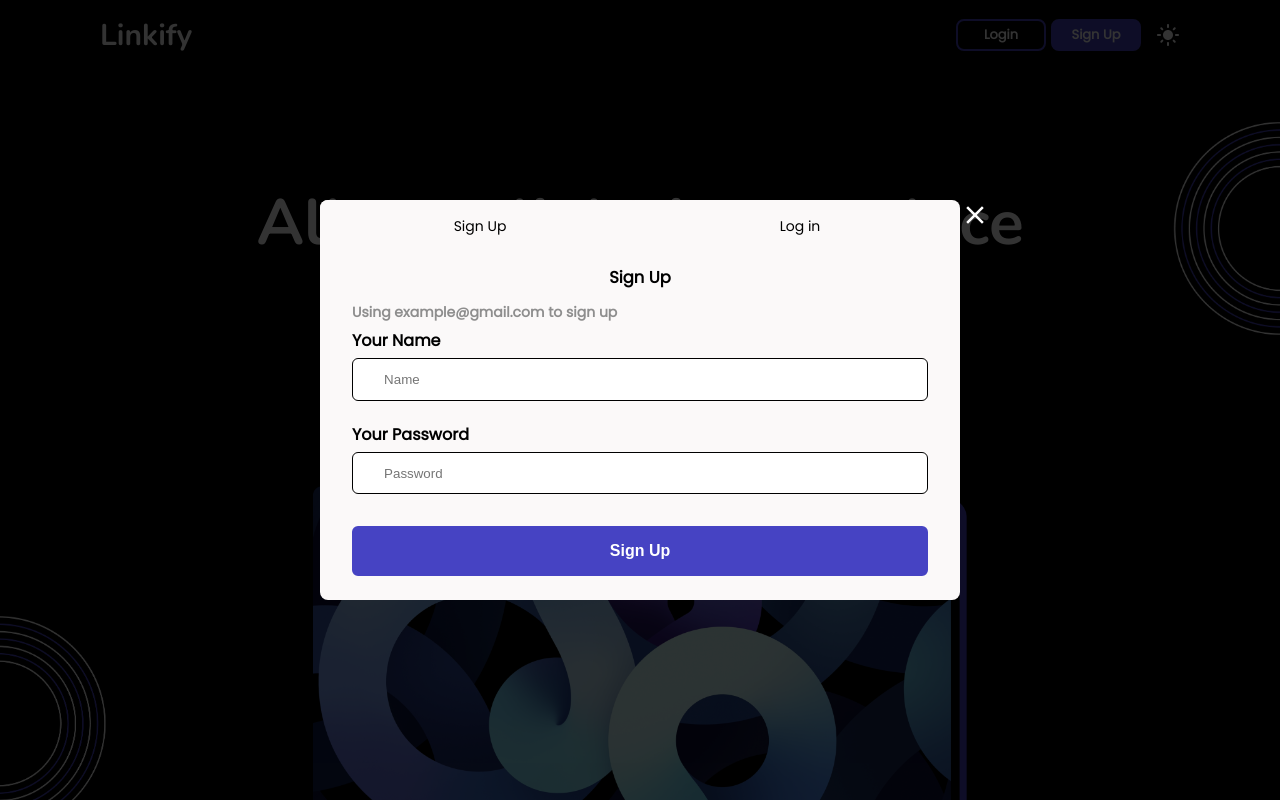
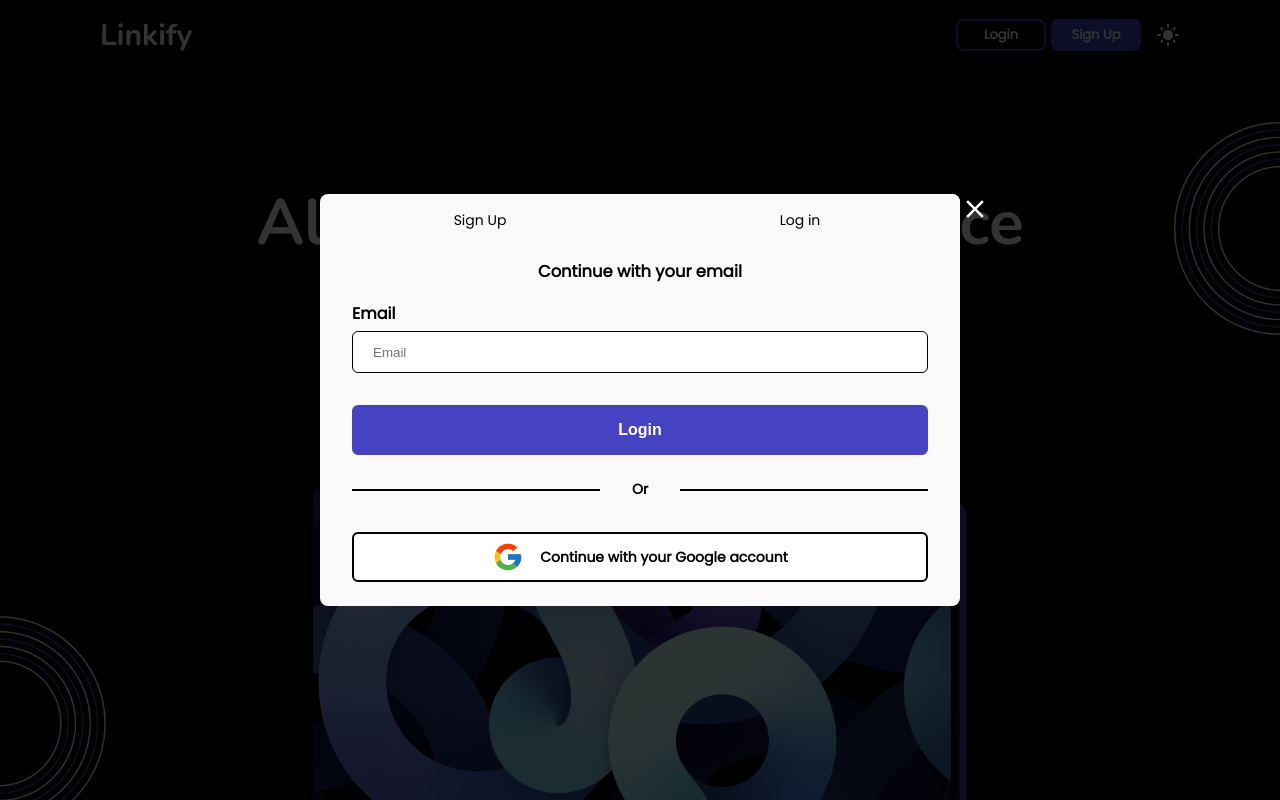
Before and after one commit to Design-and-Code/Linkify, a React (Create React App) app: page / in a window 1280 px wide. Both pictures are taken after a click on the element "Login". Shown: the top 800 px of the page. Built offline with nearby package versions, Linux system fonts and the light colour scheme.

Commit message:
Fixes and changes

```diff
--- a/src/App.css
+++ b/src/App.css
@@ -2,6 +2,7 @@
 
 :root {
   --blue: #4643c3;
+  --light-blue: #5d5bee;
   --text-secondary: #8e8e8e;
 
   --text-light: black;
@@ -9,6 +10,9 @@
 
   --bg-light: #f6faff;
   --bg-dark: black;
+
+  --header-dark-bg: rgba(0, 0, 0, 0.76);
+  --header-light-bg: #f6faffc2;
 }
 
 .light-theme {
@@ -16,6 +20,7 @@
   --text-anticolor: var(--text-dark);
   --bg-color: var(--bg-light);
   --bg-anticolor: var(--bg-dark);
+  --header-bg: var(--header-light-bg);
 }
 
 .dark-theme {
@@ -23,6 +28,7 @@
   --text-anticolor: var(--text-light);
   --bg-color: var(--bg-dark);
   --bg-anticolor: var(--bg-light);
+  --header-bg: var(--header-dark-bg);
 }
 
 *,
--- a/src/components/HomePage/footer/Footer.css
+++ b/src/components/HomePage/footer/Footer.css
@@ -72,8 +72,8 @@
 }
 
 .join-button:hover {
-  background-color: transparent;
-  color: var(--text-color);
+  background-color: var(--light-blue);
+  border-color: var(--light-blue);
 }
 
 .footer-socials {
--- a/src/components/HomePage/header/Header.js
+++ b/src/components/HomePage/header/Header.js
@@ -12,7 +12,18 @@ import {
 } from "./HeaderElements";
 
 export default function Header() {
-  const { theme, setTheme, setIsModalOpen } = React.useContext(LinkifyContext);
+  const { theme, setTheme, setIsModalOpen, signInToggler, logInToggler } =
+    React.useContext(LinkifyContext);
+
+  const handleLogin = () => {
+    setIsModalOpen(true);
+    logInToggler();
+  };
+
+  const handleSignin = () => {
+    setIsModalOpen(true);
+    signInToggler();
+  };
 
   return (
     <HeaderContainer>
@@ -20,10 +31,8 @@ export default function Header() {
         <LogoText>Linkify</LogoText>
       </StyledLink>
       <ButtonGroup>
-        <LeftButton onClick={() => setIsModalOpen(true)}>Login</LeftButton>
-        <RightButton onClick={() => setIsModalOpen(true)}>
-          Sign Up
-        </RightButton>
+        <LeftButton onClick={handleLogin}>Login</LeftButton>
+        <RightButton onClick={handleSignin}>Sign Up</RightButton>
         {/* <StyledLink>
           <Toggle
             onClick={handleSubmit}
--- a/src/components/HomePage/header/HeaderElements.js
+++ b/src/components/HomePage/header/HeaderElements.js
@@ -14,7 +14,8 @@ export const HeaderContainer = styled.div`
   top: 0;
   width: 100%;
   padding: 0 100px;
-  background-color: var(--bg-color);
+  background-color: var(--header-bg);
+  backdrop-filter: blur(20px);
 
   @media (max-width: 1050px) {
     padding: 0 30px;
@@ -65,9 +66,10 @@ export const LeftButton = styled.div`
 export const RightButton = styled(LeftButton)`
   background-color: var(--blue);
   color: white;
+  border-color: var(--blue);
   &:hover {
-    background-color: transparent;
-    color: var(--text-color);
+    background-color: var(--light-blue);
+    border-color: var(--light-blue);
   }
 `;
 
--- a/src/components/HomePage/herosection/heroSection.css
+++ b/src/components/HomePage/herosection/heroSection.css
@@ -64,8 +64,8 @@ button.hero-start {
 }
 
 .hero-start:hover {
-  background: transparent;
-  color: var(--text-color);
+  background: var(--light-blue);
+  border-color: var(--light-blue);
 }
 
 div.heroImgSec {
--- a/src/components/login&signin/login.js
+++ b/src/components/login&signin/login.js
@@ -16,11 +16,11 @@ const Login = () => {
             type="text"
             name="email"
             id="email"
-            placeholder="   email"
+            placeholder="Email"
             className="form-input form-fix"
           />
 
-          <button className="signin-button"> Continue with your email</button>
+          <button className="signin-button">Login</button>
           <div className="line-container">
             <div className="line"></div>
             <span> Or </span>
--- a/src/components/login&signin/signin.js
+++ b/src/components/login&signin/signin.js
@@ -4,19 +4,22 @@ import "./signin.css";
 const SignIn = () => {
   return (
     <section>
-      <h3 className="signheading">Sign Up</h3>
+      <h3 className="signheading">Sign up</h3>
+      <h4 className="example" style={{ textAlign: "center" }}>
+        {" "}
+        Using your email: example@example.com
+      </h4>
       <div className="form-container">
-        <h4 className="example"> Using example@gmail.com to sign up</h4>
         <form>
           {/* name  */}
           <label htmlFor="Name" className="form-label form-fix">
-            Your Name
+            Email
           </label>
           <input
-            type="text"
-            name="name"
+            type="email"
+            name="email"
             id="name"
-            placeholder="   Name"
+            placeholder="Enter your email"
             className="form-input form-fix"
           />
 
@@ -25,14 +28,14 @@ const SignIn = () => {
             Your Password
           </label>
           <input
-            type="text"
+            type="password"
             name="password"
             id="password"
-            placeholder="   Password"
+            placeholder="Enter your password"
             className="form-input form-fix"
           />
 
-          <button className="signin-button"> Sign Up </button>
+          <button className="signin-button">Sign Up</button>
         </form>
       </div>
     </section>
```
